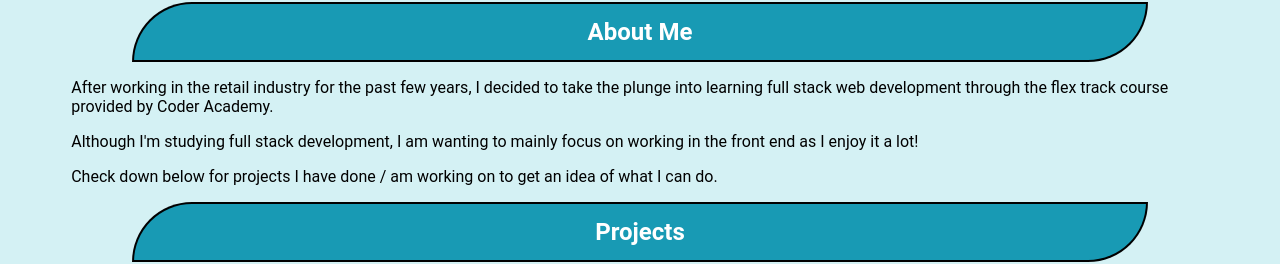
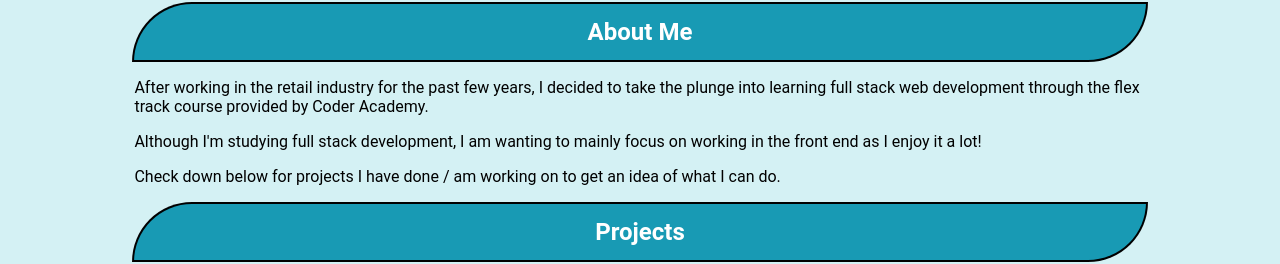
Before and after one commit to iamcrjones/my-portfolio, a React (Create React App) app: page / in a window 1280 px wide. Shown: the part 117-381 px from the top of the page. Built offline with nearby package versions, Linux system fonts and the light colour scheme.

Commit message:
about content same width as banners

```diff
--- a/src/styled/Global.style.js
+++ b/src/styled/Global.style.js
@@ -81,7 +81,8 @@ const GlobalStyles = createGlobalStyle`
         margin: 0 auto 0 auto;
     }
     .aboutContent {
-        padding: 0 5%;
+        width: 80%;
+        margin: 0 auto 0 auto;
     }
     .header {
         //background-color: yellow;
```
